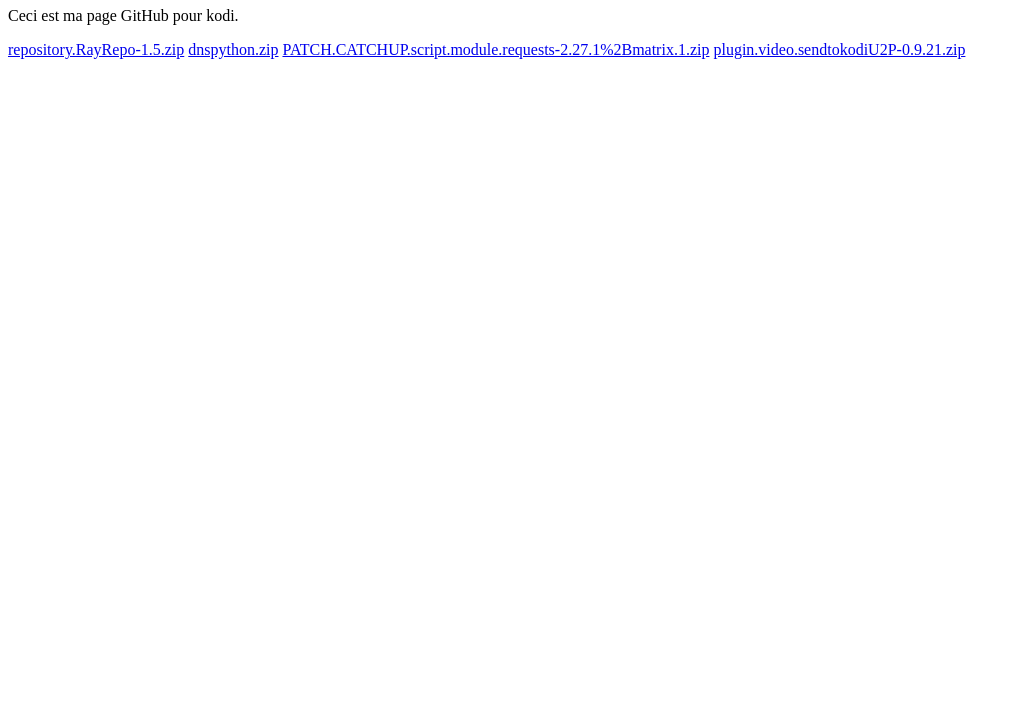
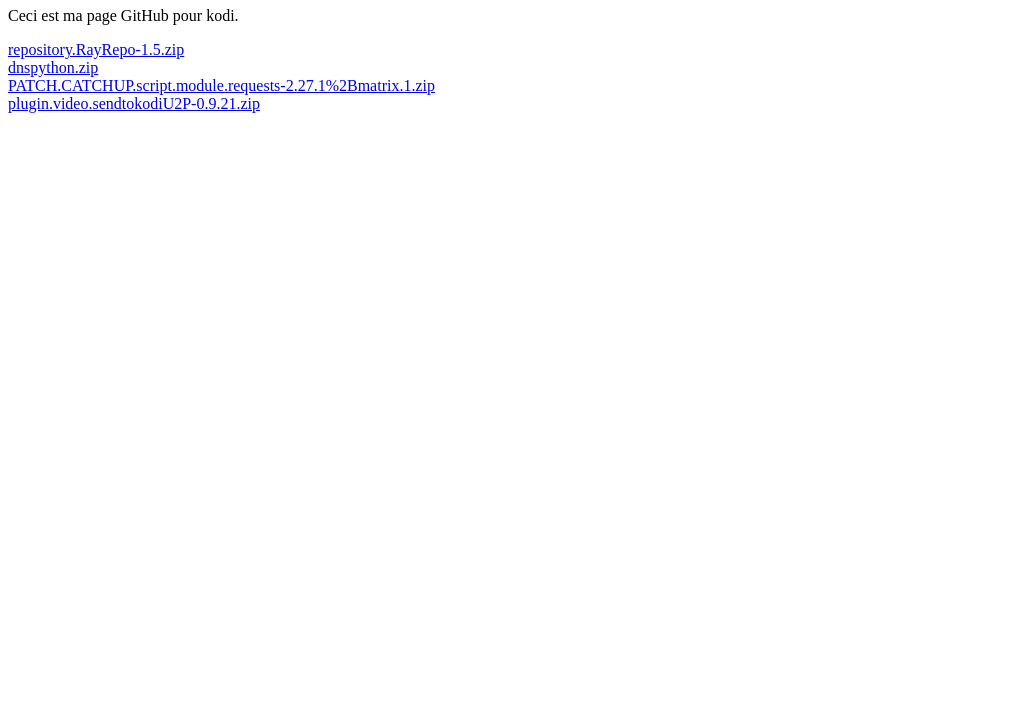
Before and after one commit to seb7793/seb, a plain HTML site: page index.html in a window 1280 px wide. Shown: the part 73-800 px from the top of the page, without its empty margins (0-1021 px from the left). Drawn offline with Linux system fonts and the light colour scheme.

Commit message:
Update index.html

```diff
--- a/index.html
+++ b/index.html
@@ -8,12 +8,12 @@
     <h1>Bienvenue sur ma page GitHub !</h1>
     <p>Ceci est ma page GitHub pour kodi.</p>
     <!-- https://github.com/seb-maker/seb/ -->
-    <a href="https://seb-maker.github.io/seb/repository.RayRepo-1.5.zip" download>repository.RayRepo-1.5.zip</a>
+    <a href="https://seb-maker.github.io/seb/repository.RayRepo-1.5.zip" download>repository.RayRepo-1.5.zip</a><br>
     <!-- https://github.com/seb-maker/seb/ -->
-    <a href="https://seb-maker.github.io/seb/dnspython.zip" download>dnspython.zip</a>
-     <!-- https://github.com/seb-maker/seb/ -->
-  <a href="https://seb-maker.github.io/seb/PATCH.CATCHUP.script.module.requests-2.27.1%2Bmatrix.1.zip" download>PATCH.CATCHUP.script.module.requests-2.27.1%2Bmatrix.1.zip</a>
-     <!-- https://github.com/seb-maker/seb/ -->
-      <a href="https://seb-maker.github.io/seb/plugin.video.sendtokodiU2P-0.9.21.zip" download>plugin.video.sendtokodiU2P-0.9.21.zip</a>
+    <a href="https://seb-maker.github.io/seb/dnspython.zip" download>dnspython.zip</a><br>
+    <!-- https://github.com/seb-maker/seb/ -->
+    <a href="https://seb-maker.github.io/seb/PATCH.CATCHUP.script.module.requests-2.27.1%2Bmatrix.1.zip" download>PATCH.CATCHUP.script.module.requests-2.27.1%2Bmatrix.1.zip</a><br>
+    <!-- https://github.com/seb-maker/seb/ -->
+    <a href="https://seb-maker.github.io/seb/plugin.video.sendtokodiU2P-0.9.21.zip" download>plugin.video.sendtokodiU2P-0.9.21.zip</a>
 </body>
 </html>
```
